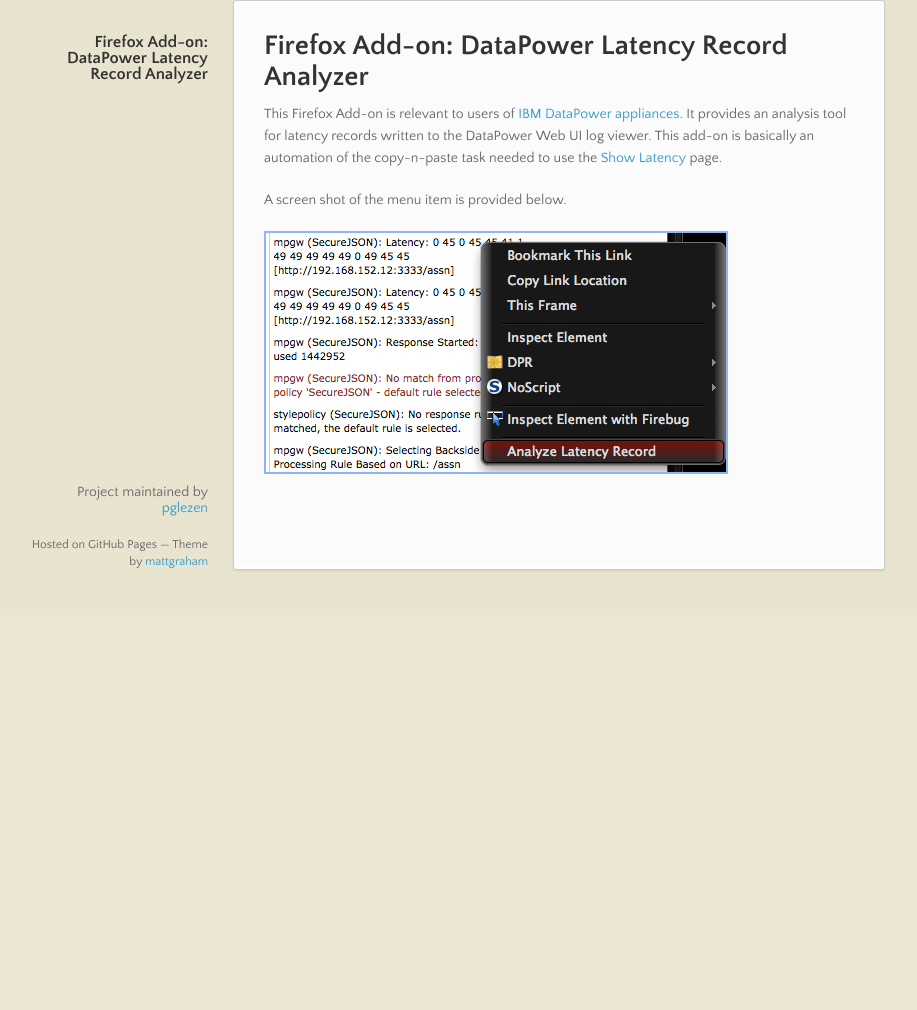
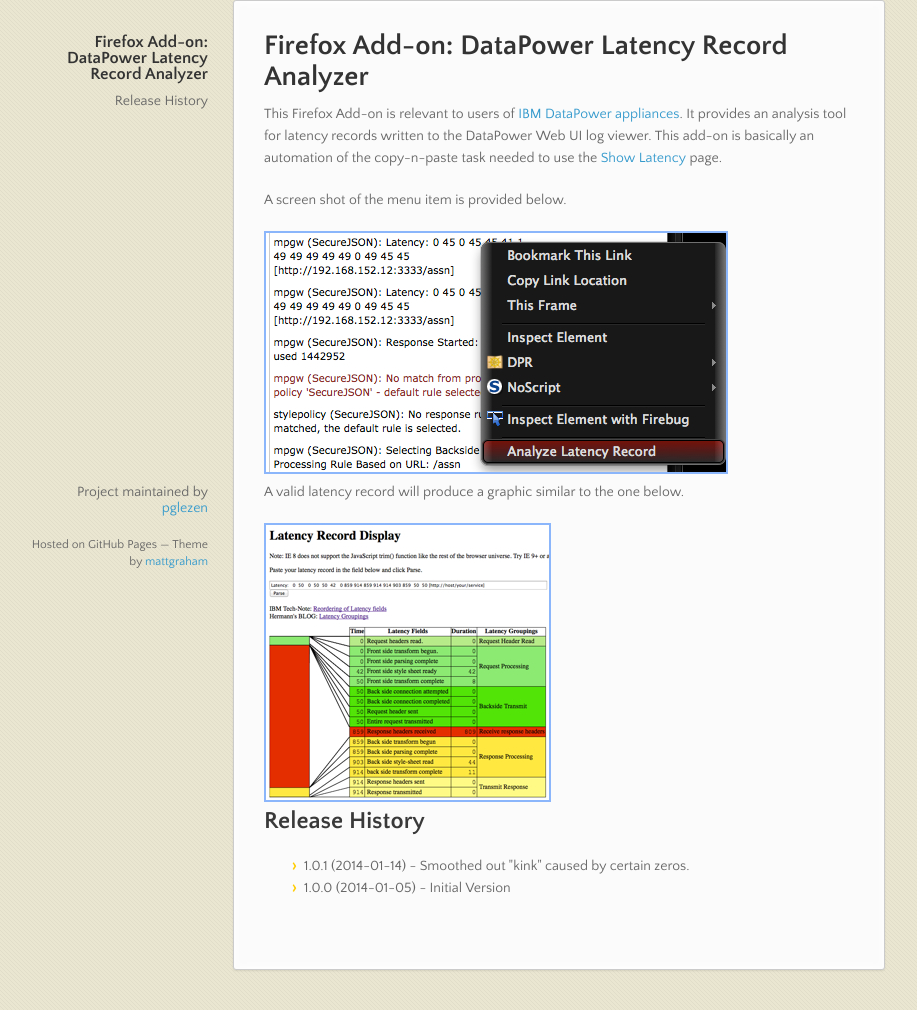
Before and after one commit to pglezen/dpShowLatency, a plain HTML site: page index.html in a window 1280 px wide. Shown: the part 190-1200 px from the top of the page, without its empty margins (82-999 px from the left). Before the commit the page ends 800 px from the top, so only its background shows below. Drawn offline with nearby package versions, Linux system fonts and the light colour scheme.

Commit message:
Update for 1.0.1 release.

```diff
--- a/index.html
+++ b/index.html
@@ -50,6 +50,18 @@
 <a href="ShowLatency.html">Show Latency</a> page.</p>
 <p>A screen shot of the menu item is provided below.</p>
 <img src="images/menuItem.jpg" alt="Menu Item Screenshot"/>
+<p>
+  A valid latency record will produce a graphic similar to
+  the one below.
+</p>
+<img src="images/sampleGraph.jpg" alt="Graph Screenshot"/>
+<h2>Release History</h2>
+<p>
+<ul>
+  <li>1.0.1 (2014-01-14) - Smoothed out "kink" caused by certain zeros.</li>
+  <li>1.0.0 (2014-01-05) - Initial Version</li>
+</ul>
+</p>
       </section>
       <footer>
         <p>Project maintained by <a href="https://github.com/pglezen">pglezen</a></p>
```
Also changed, not shown: images/sampleGraph.jpg (added), 1 other file.
